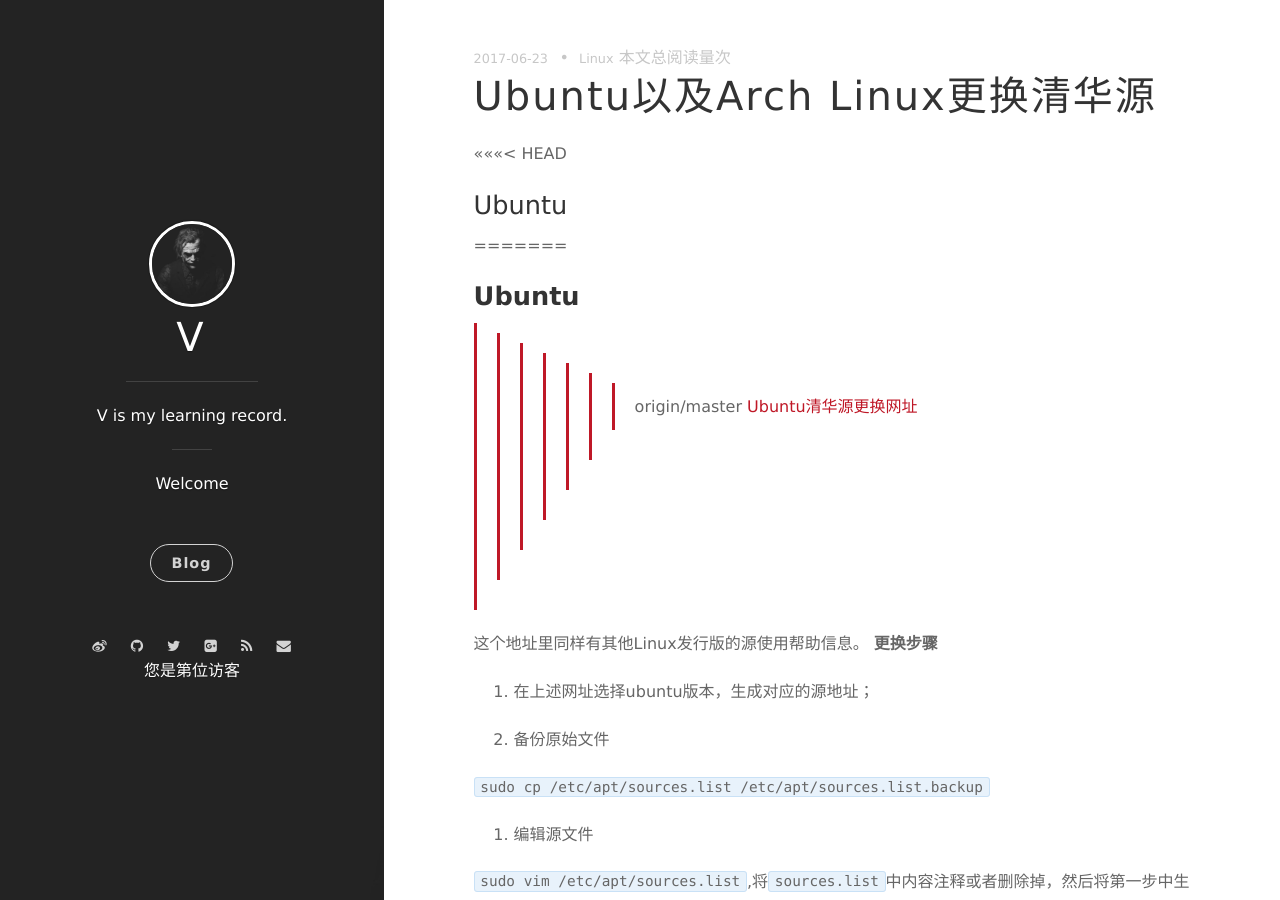
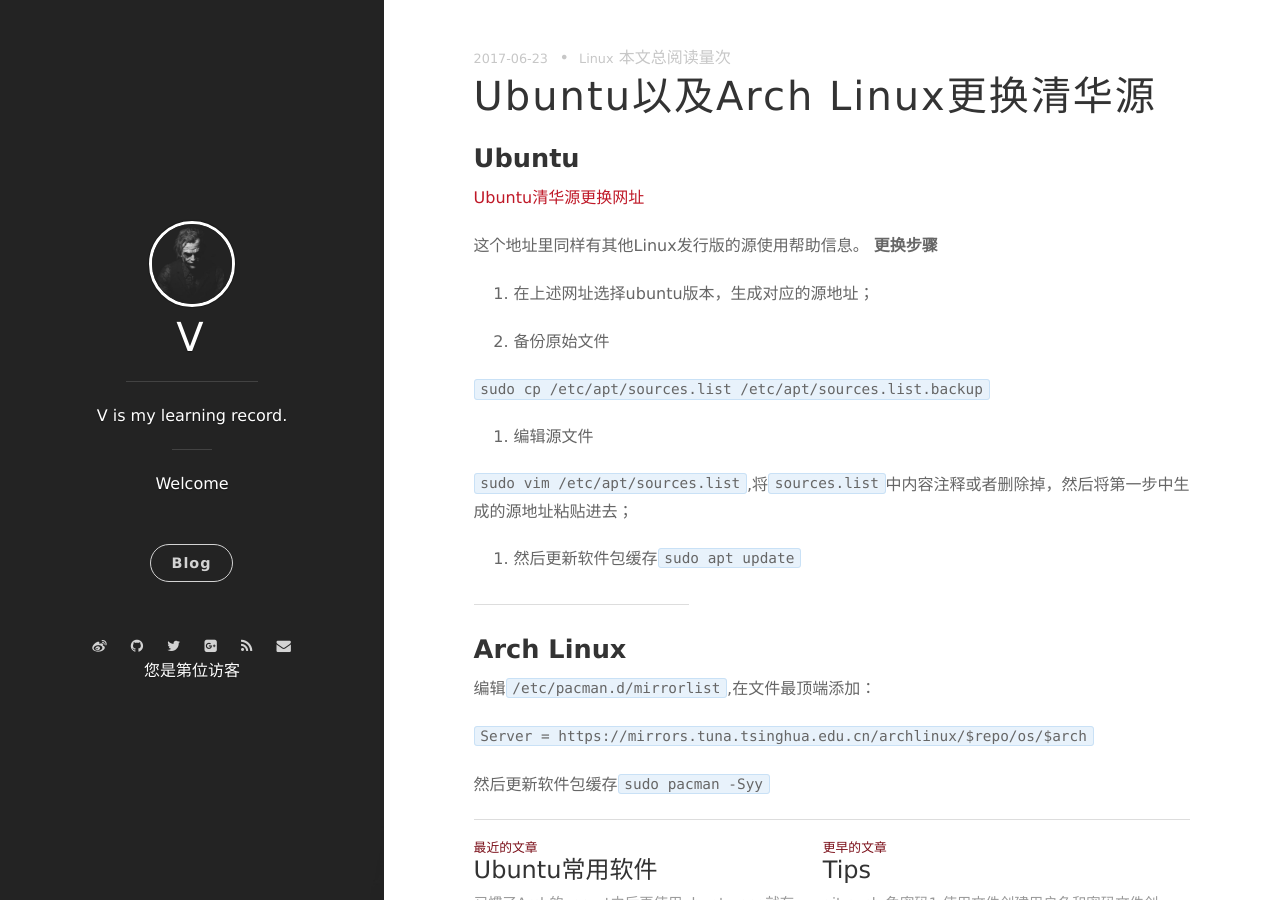
Before and after one commit to mrcwl/bryceyang.github.io, a Jekyll site: the page built from _posts/2017-06-23-ubuntu换源以及Arch-linux更换清华源.markdown, in a window 1280 px wide and 900 px high. Built offline with Jekyll 4.4.1, drawn with Linux system fonts in a browser that asks for light colours; nearby versions of some CDN libraries; comment, search, counter and statistics services are not loaded.

Commit message:
修改格式

```diff
--- a/_posts/2017-06-23-ubuntu换源以及Arch-linux更换清华源.markdown
+++ b/_posts/2017-06-23-ubuntu换源以及Arch-linux更换清华源.markdown
@@ -6,12 +6,7 @@ category: Linux
 tag: Linux
 ---
 
-<<<<<<< HEAD
-### Ubuntu
-
-=======
 ### **Ubuntu**
->>>>>>> origin/master
 [Ubuntu清华源更换网址](https://mirror.tuna.tsinghua.edu.cn/help/ubuntu/)
 
 这个地址里同样有其他Linux发行版的源使用帮助信息。
```
